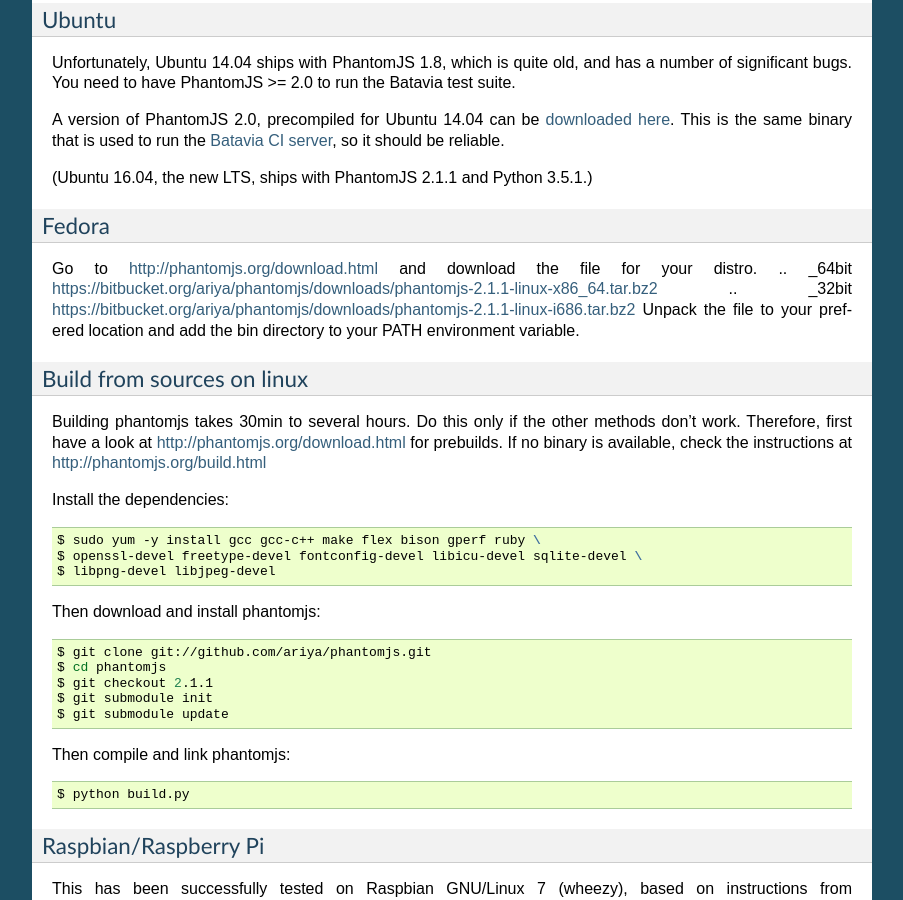
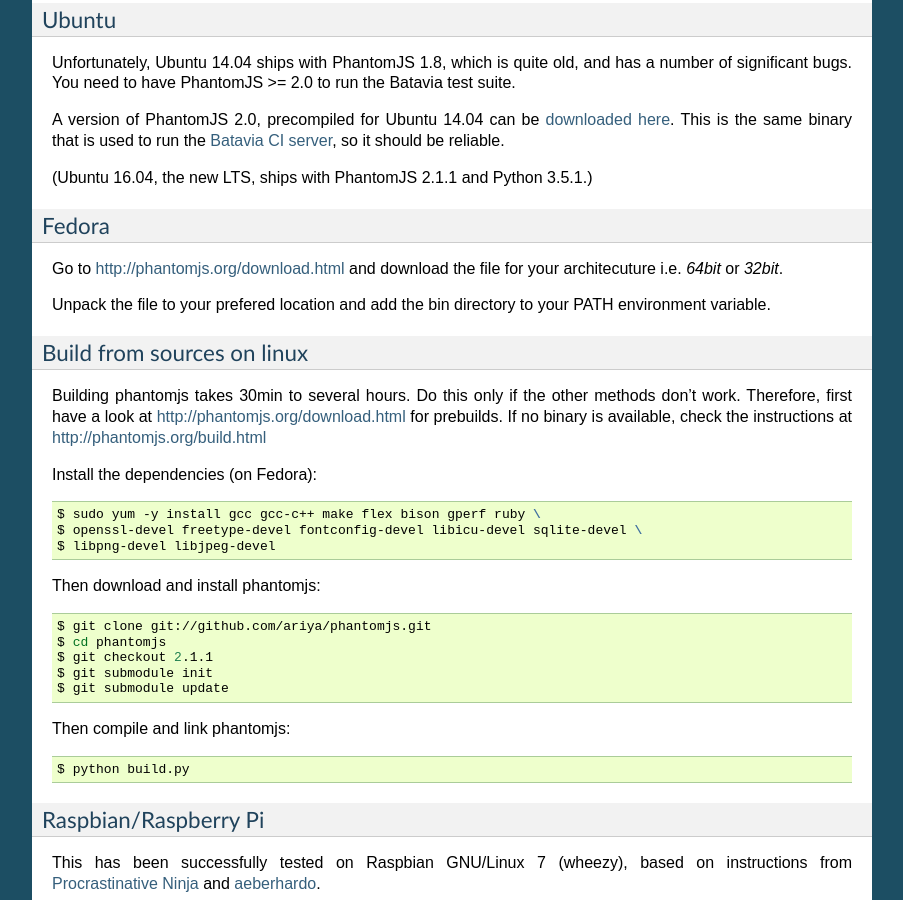
Before and after one commit to beeware/batavia, a Sphinx documentation site: the page built from docs/internals/contributing.rst, in a window 1280 px wide and 900 px high, scrolled down 1007 px. Shown: the whole window, without its empty margins (198-1101 px from the left). Built offline with Sphinx 7.4.7, drawn with Linux system fonts in a browser that asks for light colours.

Commit message:
Update contributing.rst

```diff
--- a/docs/internals/contributing.rst
+++ b/docs/internals/contributing.rst
@@ -85,7 +85,9 @@
 
 Fedora
 ~~~~~~
-Go to http://phantomjs.org/download.html and download the file for your distro.
+Go to http://phantomjs.org/download.html and download the file for your architecuture
+i.e. `64bit` or `32bit`.
+
 .. _64bit https://bitbucket.org/ariya/phantomjs/downloads/phantomjs-2.1.1-linux-x86_64.tar.bz2
 .. _32bit https://bitbucket.org/ariya/phantomjs/downloads/phantomjs-2.1.1-linux-i686.tar.bz2
 Unpack the file to your prefered location and add the bin directory to your PATH environment variable.
@@ -97,13 +99,15 @@
 Therefore, first have a look at http://phantomjs.org/download.html for prebuilds.
 If no binary is available, check the instructions at http://phantomjs.org/build.html
 
-Install the dependencies:
+Install the dependencies (on Fedora):
 
 .. code-block:: bash
 
 	$ sudo yum -y install gcc gcc-c++ make flex bison gperf ruby \
   	$ openssl-devel freetype-devel fontconfig-devel libicu-devel sqlite-devel \
   	$ libpng-devel libjpeg-devel
+
+
 
 Then download and install phantomjs:
 
```
